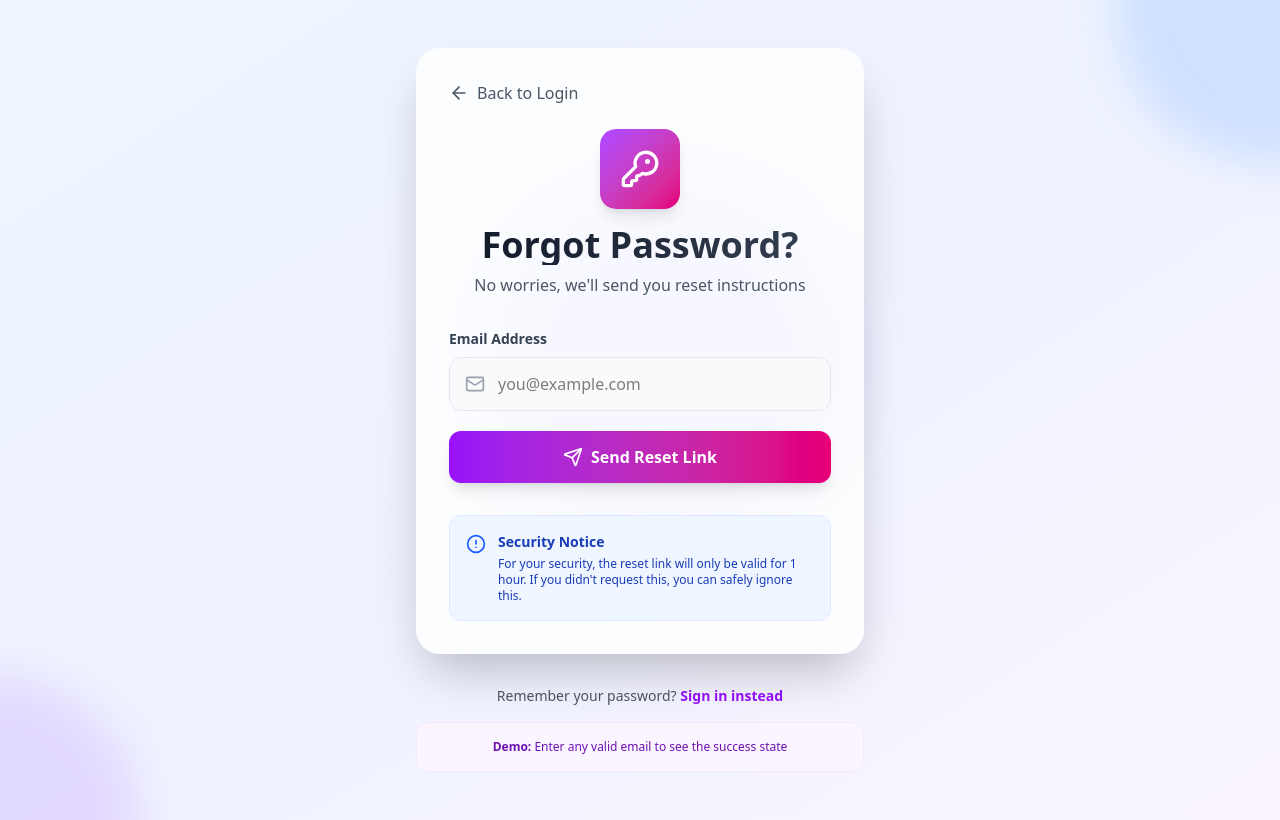
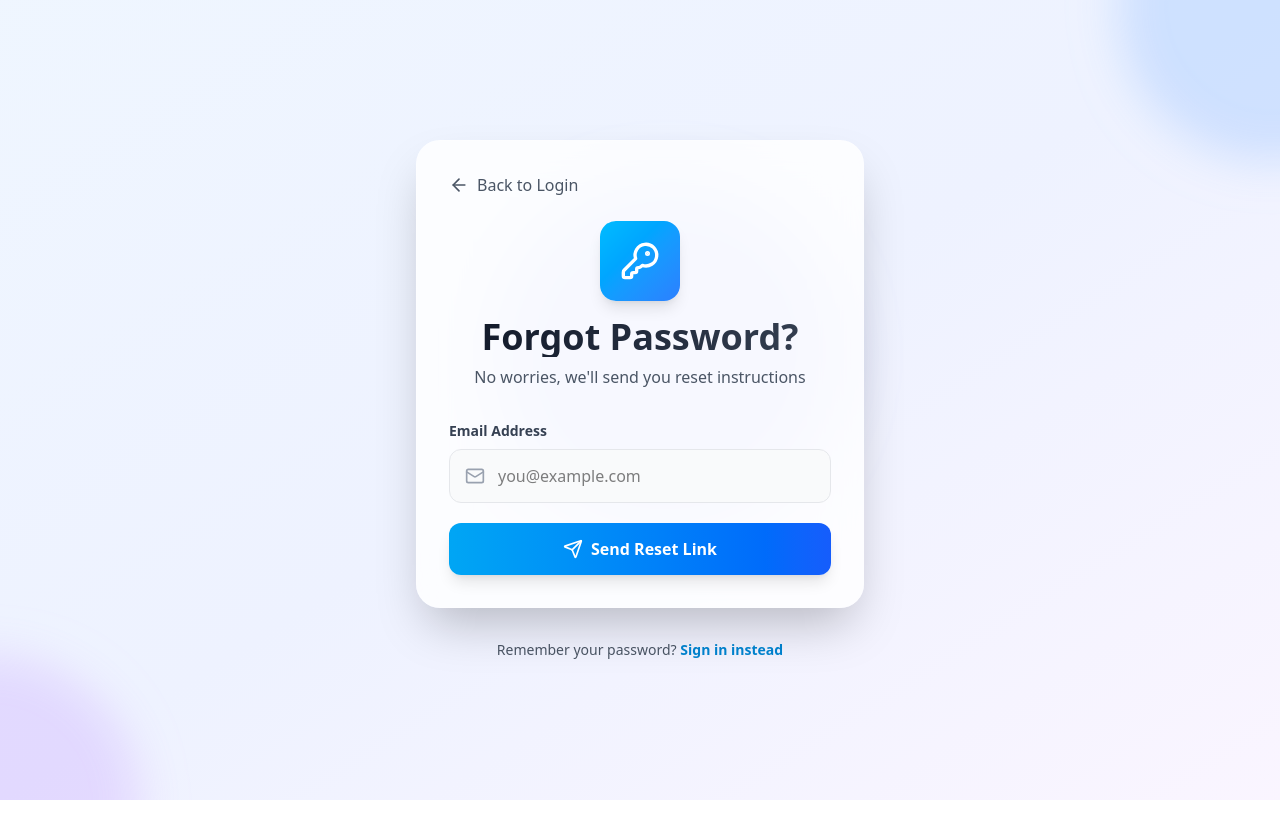
Before and after one commit to BUDHATHOKI-G/CICD_Project, a React (Vite) app in the folder frontend/: page /forgotPassword in a window 1280 px wide. Built offline with nearby package versions, Linux system fonts and the light colour scheme.

Commit message:
Forgot password page change

```diff
--- a/frontend/src/pages/forgotPassword.tsx
+++ b/frontend/src/pages/forgotPassword.tsx
@@ -68,7 +68,7 @@ export default function ForgotPassword({ onNavigateToLogin }: ForgotPasswordProp
 
   if (success) {
     return (
-      <div className="min-h-screen flex items-center justify-center bg-linear-to-br from-blue-50 via-indigo-50 to-purple-50 px-4 py-12 relative overflow-hidden">
+      <div className="min-h-screen flex items-center justify-center bg-gradient-to-br from-blue-50 via-indigo-50 to-purple-50 px-4 py-12 relative overflow-hidden">
         {/* Animated background elements */}
         <div className="absolute inset-0 overflow-hidden pointer-events-none">
           <div className="absolute -top-40 -right-40 w-80 h-80 bg-blue-400 rounded-full mix-blend-multiply filter blur-xl opacity-20 animate-blob"></div>
@@ -78,7 +78,7 @@ export default function ForgotPassword({ onNavigateToLogin }: ForgotPasswordProp
 
         <div className="w-full max-w-md relative z-10">
           <div className="bg-white/80 backdrop-blur-xl rounded-3xl shadow-2xl p-8 border border-white/20 text-center">
-            <div className="inline-flex items-center justify-center w-20 h-20 bg-linear-to-br from-green-500 to-emerald-600 rounded-2xl mb-6 shadow-lg animate-bounce-once">
+            <div className="inline-flex items-center justify-center w-20 h-20 bg-gradient-to-br from-green-500 to-emerald-600 rounded-2xl mb-6 shadow-lg animate-bounce-once">
               <CheckCircle className="w-10 h-10 text-white" />
             </div>
 
@@ -96,19 +96,19 @@ export default function ForgotPassword({ onNavigateToLogin }: ForgotPasswordProp
 
             <div className="space-y-4 text-sm text-gray-600 mb-8">
               <div className="flex items-start gap-3 text-left">
-                <div className="w-6 h-6 bg-blue-100 rounded-full flex items-center justify-center shrink-0 mt-0.5">
+                <div className="w-6 h-6 bg-blue-100 rounded-full flex items-center justify-center flex-shrink-0 mt-0.5">
                   <span className="text-blue-600 font-semibold text-xs">1</span>
                 </div>
                 <p>Click the link in the email to reset your password</p>
               </div>
               <div className="flex items-start gap-3 text-left">
-                <div className="w-6 h-6 bg-blue-100 rounded-full flex items-center justify-center shrink-0 mt-0.5">
+                <div className="w-6 h-6 bg-blue-100 rounded-full flex items-center justify-center flex-shrink-0 mt-0.5">
                   <span className="text-blue-600 font-semibold text-xs">2</span>
                 </div>
                 <p>The link will expire in 1 hour for security</p>
               </div>
               <div className="flex items-start gap-3 text-left">
-                <div className="w-6 h-6 bg-blue-100 rounded-full flex items-center justify-center shrink-0 mt-0.5">
+                <div className="w-6 h-6 bg-blue-100 rounded-full flex items-center justify-center flex-shrink-0 mt-0.5">
                   <span className="text-blue-600 font-semibold text-xs">3</span>
                 </div>
                 <p>Check your spam folder if you don't see it</p>
@@ -117,7 +117,7 @@ export default function ForgotPassword({ onNavigateToLogin }: ForgotPasswordProp
 
             <button
               onClick={onNavigateToLogin}
-              className="w-full bg-linear-to-r from-blue-600 to-indigo-600 hover:from-blue-700 hover:to-indigo-700 text-white font-semibold py-3.5 px-4 rounded-xl transition-all duration-200 flex items-center justify-center shadow-lg hover:shadow-xl transform hover:-translate-y-0.5 active:translate-y-0 mb-4"
+              className="w-full bg-gradient-to-r from-blue-600 to-indigo-600 hover:from-blue-700 hover:to-indigo-700 text-white font-semibold py-3.5 px-4 rounded-xl transition-all duration-200 flex items-center justify-center shadow-lg hover:shadow-xl transform hover:-translate-y-0.5 active:translate-y-0 mb-4"
             >
               <ArrowLeft className="w-5 h-5 mr-2" />
               Back to Login
@@ -160,7 +160,7 @@ export default function ForgotPassword({ onNavigateToLogin }: ForgotPasswordProp
   }
 
   return (
-    <div className="min-h-screen flex items-center justify-center bg-linear-to-br from-blue-50 via-indigo-50 to-purple-50 px-4 py-12 relative overflow-hidden">
+    <div className="min-h-screen flex items-center justify-center bg-gradient-to-br from-blue-50 via-indigo-50 to-purple-50 px-4 py-12 relative overflow-hidden">
       {/* Animated background elements */}
       <div className="absolute inset-0 overflow-hidden pointer-events-none">
         <div className="absolute -top-40 -right-40 w-80 h-80 bg-blue-400 rounded-full mix-blend-multiply filter blur-xl opacity-20 animate-blob"></div>
@@ -180,10 +180,10 @@ export default function ForgotPassword({ onNavigateToLogin }: ForgotPasswordProp
           </button>
 
           <div className="text-center mb-8">
-            <div className="inline-flex items-center justify-center w-20 h-20 bg-linear-to-br from-purple-500 to-pink-600 rounded-2xl mb-4 shadow-lg transform hover:scale-105 transition-transform duration-300">
+            <div className="inline-flex items-center justify-center w-20 h-20 bg-gradient-to-br from-sky-400 to-blue-500 rounded-2xl mb-4 shadow-lg transform hover:scale-105 transition-transform duration-300">
               <KeyRound className="w-10 h-10 text-white" />
             </div>
-            <h1 className="text-4xl font-bold bg-linear-to-r from-gray-900 to-gray-700 bg-clip-text text-transparent mb-2">
+            <h1 className="text-4xl font-bold bg-gradient-to-r from-gray-900 to-gray-700 bg-clip-text text-transparent mb-2">
               Forgot Password?
             </h1>
             <p className="text-gray-600">
@@ -193,7 +193,7 @@ export default function ForgotPassword({ onNavigateToLogin }: ForgotPasswordProp
 
           {error && (
             <div className="mb-6 p-4 bg-red-50 border border-red-200 rounded-xl flex items-start gap-3 animate-shake">
-              <AlertCircle className="w-5 h-5 text-red-600 shrink-0 mt-0.5" />
+              <AlertCircle className="w-5 h-5 text-red-600 flex-shrink-0 mt-0.5" />
               <p className="text-sm text-red-800">{error}</p>
             </div>
           )}
@@ -205,7 +205,7 @@ export default function ForgotPassword({ onNavigateToLogin }: ForgotPasswordProp
               </label>
               <div className="relative group">
                 <div className="absolute inset-y-0 left-0 pl-4 flex items-center pointer-events-none">
-                  <Mail className="h-5 w-5 text-gray-400 group-focus-within:text-purple-500 transition-colors" />
+                  <Mail className="h-5 w-5 text-gray-400 group-focus-within:text-sky-500 transition-colors" />
                 </div>
                 <input
                   id="email"
@@ -219,7 +219,7 @@ export default function ForgotPassword({ onNavigateToLogin }: ForgotPasswordProp
                   className={`block w-full pl-12 pr-12 py-3.5 border ${
                     emailError ? 'border-red-300 bg-red-50' :
                     emailTouched && isEmailValid ? 'border-green-300 bg-green-50' : 'border-gray-200 bg-gray-50'
-                  } rounded-xl focus:ring-2 focus:ring-purple-500 focus:border-transparent focus:bg-white transition-all duration-200 outline-none`}
+                  } rounded-xl focus:ring-2 focus:ring-sky-500 focus:border-transparent focus:bg-white transition-all duration-200 outline-none`}
                   placeholder="you@example.com"
                   disabled={loading}
                 />
@@ -240,7 +240,7 @@ export default function ForgotPassword({ onNavigateToLogin }: ForgotPasswordProp
             <button
               onClick={handleSubmit}
               disabled={loading}
-              className="w-full bg-linear-to-r from-purple-600 to-pink-600 hover:from-purple-700 hover:to-pink-700 text-white font-semibold py-3.5 px-4 rounded-xl transition-all duration-200 disabled:opacity-50 disabled:cursor-not-allowed flex items-center justify-center shadow-lg hover:shadow-xl transform hover:-translate-y-0.5 active:translate-y-0"
+              className="w-full bg-gradient-to-r from-sky-500 to-blue-600 hover:from-sky-600 hover:to-blue-700 text-white font-semibold py-3.5 px-4 rounded-xl transition-all duration-200 disabled:opacity-50 disabled:cursor-not-allowed flex items-center justify-center shadow-lg hover:shadow-xl transform hover:-translate-y-0.5 active:translate-y-0"
             >
               {loading ? (
                 <>
@@ -256,18 +256,7 @@ export default function ForgotPassword({ onNavigateToLogin }: ForgotPasswordProp
             </button>
           </div>
 
-          <div className="mt-8 p-4 bg-blue-50 border border-blue-100 rounded-xl">
-            <div className="flex items-start gap-3">
-              <AlertCircle className="w-5 h-5 text-blue-600 shrink-0 mt-0.5" />
-              <div className="text-sm text-blue-800">
-                <p className="font-semibold mb-1">Security Notice</p>
-                <p className="text-xs">
-                  For your security, the reset link will only be valid for 1 hour.
-                  If you didn't request this, you can safely ignore this.
-                </p>
-              </div>
-            </div>
-          </div>
+
         </div>
 
         <div className="mt-8 text-center">
@@ -275,7 +264,7 @@ export default function ForgotPassword({ onNavigateToLogin }: ForgotPasswordProp
             Remember your password?{' '}
             <button
               onClick={onNavigateToLogin}
-              className="text-purple-600 hover:text-purple-700 font-semibold transition-colors"
+              className="text-sky-600 hover:text-sky-700 font-semibold transition-colors"
               disabled={loading}
             >
               Sign in instead
@@ -283,11 +272,7 @@ export default function ForgotPassword({ onNavigateToLogin }: ForgotPasswordProp
           </p>
         </div>
 
-        <div className="mt-4 p-4 bg-purple-50 border border-purple-100 rounded-xl">
-          <p className="text-xs text-purple-800 text-center">
-            <strong>Demo:</strong> Enter any valid email to see the success state
-          </p>
-        </div>
+
       </div>
 
       <style>{`
```
